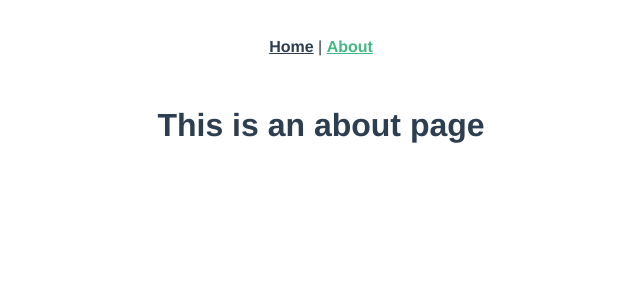
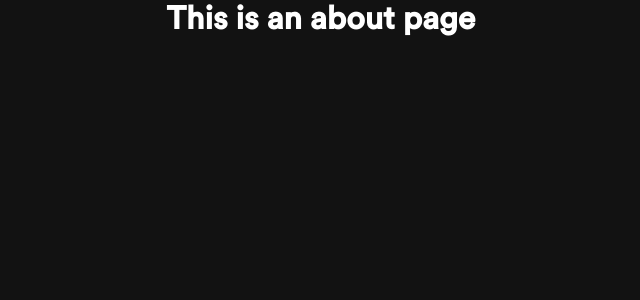
Before and after one commit to ekzGuille/stopify, a Vue app in the folder client/: page /about in a window 1280 px wide. Shown: the top 300 px of the page, without its empty margins (319-959 px from the left). Built offline with nearby package versions, Linux system fonts and the light colour scheme.

Commit message:
Added: * Login btn (TODO Logic) * Header (WIP) * Home (No logged info)
Changes on other files

```diff
--- a/client/package.json
+++ b/client/package.json
@@ -3,6 +3,7 @@
   "version": "0.1.0",
   "private": true,
   "scripts": {
+    "start": "npm run serve",
     "serve": "vue-cli-service serve",
     "build": "vue-cli-service build",
     "lint": "vue-cli-service lint"
--- a/client/src/App.vue
+++ b/client/src/App.vue
@@ -1,20 +1,48 @@
 <template>
   <div id="app">
-    <div id="nav">
+    <!-- <div id="nav">
       <router-link to="/">Home</router-link> |
       <router-link to="/about">About</router-link>
-    </div>
-    <router-view/>
+    </div>-->
+    <router-view />
   </div>
 </template>
 
 <style lang="scss">
+@import './variables/_variables.scss';
+
+@font-face {
+  font-family: "CircularStd-Medium";
+  src: url("./assets/fonts/CircularStd-Medium.eot"); /* IE9 Compat Modes */
+  src: url("./assets/fonts/CircularStd-Medium.eot?#iefix") format("embedded-opentype"), /* IE6-IE8 */
+    url("./assets/fonts/CircularStd-Medium.otf") format("opentype"), /* Open Type Font */
+    url("./assets/fonts/CircularStd-Medium.svg") format("svg"), /* Legacy iOS */
+    url("./assets/fonts/CircularStd-Medium.ttf") format("truetype"), /* Safari, Android, iOS */
+    url("./assets/fonts/CircularStd-Medium.woff") format("woff"), /* Modern Browsers */
+    url("./assets/fonts/CircularStd-Medium.woff2") format("woff2"); /* Modern Browsers */
+  font-weight: normal;
+  font-style: normal;
+}
+
+* {
+  background-color: $color-sp-background-dark;
+  color: $color-white;
+  font-family: CircularStd-Medium, Helvetica Neue, Helvetica,
+  Arial, Hiragino Kaku Gothic Pro, Meiryo,MS Gothic, sans-serif;
+  margin: 0;
+  padding: 0;
+  -moz-user-select: none;
+  -webkit-user-select: none;
+}
+
 #app {
   font-family: Avenir, Helvetica, Arial, sans-serif;
   -webkit-font-smoothing: antialiased;
   -moz-osx-font-smoothing: grayscale;
   text-align: center;
-  color: #2c3e50;
+  color: $color-vue-dark;
+  width: 100vw;
+  height: 100vh;
 }
 
 #nav {
@@ -22,10 +50,10 @@
 
   a {
     font-weight: bold;
-    color: #2c3e50;
+    color: $color-vue-dark;
 
     &.router-link-exact-active {
-      color: #42b983;
+      color: $color-vue-green;
     }
   }
 }
--- a/client/src/components/HelloWorld.vue
+++ b/client/src/components/HelloWorld.vue
@@ -1,34 +1,6 @@
 <template>
   <div class="hello">
     <h1>{{ msg }}</h1>
-    <p>
-      For a guide and recipes on how to configure / customize this project,<br>
-      check out the
-      <a href="https://cli.vuejs.org" target="_blank" rel="noopener">vue-cli documentation</a>.
-    </p>
-    <h3>Installed CLI Plugins</h3>
-    <ul>
-      <li><a href="https://github.com/vuejs/vue-cli/tree/dev/packages/%40vue/cli-plugin-babel" target="_blank" rel="noopener">babel</a></li>
-      <li><a href="https://github.com/vuejs/vue-cli/tree/dev/packages/%40vue/cli-plugin-typescript" target="_blank" rel="noopener">typescript</a></li>
-      <li><a href="https://github.com/vuejs/vue-cli/tree/dev/packages/%40vue/cli-plugin-router" target="_blank" rel="noopener">router</a></li>
-      <li><a href="https://github.com/vuejs/vue-cli/tree/dev/packages/%40vue/cli-plugin-eslint" target="_blank" rel="noopener">eslint</a></li>
-    </ul>
-    <h3>Essential Links</h3>
-    <ul>
-      <li><a href="https://vuejs.org" target="_blank" rel="noopener">Core Docs</a></li>
-      <li><a href="https://forum.vuejs.org" target="_blank" rel="noopener">Forum</a></li>
-      <li><a href="https://chat.vuejs.org" target="_blank" rel="noopener">Community Chat</a></li>
-      <li><a href="https://twitter.com/vuejs" target="_blank" rel="noopener">Twitter</a></li>
-      <li><a href="https://news.vuejs.org" target="_blank" rel="noopener">News</a></li>
-    </ul>
-    <h3>Ecosystem</h3>
-    <ul>
-      <li><a href="https://router.vuejs.org" target="_blank" rel="noopener">vue-router</a></li>
-      <li><a href="https://vuex.vuejs.org" target="_blank" rel="noopener">vuex</a></li>
-      <li><a href="https://github.com/vuejs/vue-devtools#vue-devtools" target="_blank" rel="noopener">vue-devtools</a></li>
-      <li><a href="https://vue-loader.vuejs.org" target="_blank" rel="noopener">vue-loader</a></li>
-      <li><a href="https://github.com/vuejs/awesome-vue" target="_blank" rel="noopener">awesome-vue</a></li>
-    </ul>
   </div>
 </template>
 
--- a/client/src/components/header/Header.vue
+++ b/client/src/components/header/Header.vue
@@ -1,14 +1,32 @@
 <template>
-  <h2>Header component</h2>
+  <div class="nav">
+    hola
+    <Login></Login>
+  </div>
 </template>
 
-<script>
+<script lang="ts">
+import { Component, Vue } from 'vue-property-decorator';
+import Login from '../login/Login.vue';
+
+@Component({
+  components: {
+    Login,
+  },
+})
 export default class Header extends Vue {
-
 }
 
 </script>
 
 <style lang="scss">
+@import './../../variables/_variables.scss';
 
+.nav {
+  background-color: $color-sp-grey;
+  height: 8vh;
+  display: flex;
+  justify-content: center;
+  align-items: center;
+}
 </style>
--- /dev/null
+++ b/client/src/components/login/Login.vue
@@ -0,0 +1,31 @@
+<template>
+  <div class="login-btn">Login</div>
+</template>
+
+<script lang="ts">
+import { Component, Vue } from 'vue-property-decorator';
+
+@Component
+export default class Login extends Vue {}
+</script>
+
+<style lang="scss" scoped>
+@import './../../variables/_variables.scss';
+
+.login-btn {
+  text-transform: uppercase;
+  background-color: $color-sp-light-green;
+  font-weight: bold;
+  border-radius: 500px;
+  // TODO: parametrizar estas propiedades por props
+  font-size: 1.1rem;
+  padding: 12px;
+  width: 110px;
+}
+
+.login-btn:hover {
+  cursor: pointer;
+  transform: scale(1.02);
+  transition: all 0.1s ease-in-out;
+}
+</style>
--- a/client/src/views/Home.vue
+++ b/client/src/views/Home.vue
@@ -1,18 +1,47 @@
 <template>
   <div class="home">
-    <img alt="Vue logo" src="../assets/logo.png">
-    <HelloWorld msg="Welcome to Your Vue.js App"/>
+    <Header></Header>
+    <main>
+      <div class="content">
+        <span>Inicia sesión para disfurtar de todas las características</span>
+        <Login></Login>
+      </div>
+    </main>
   </div>
 </template>
 
 <script>
 // @ is an alias to /src
-import HelloWorld from '@/components/HelloWorld.vue';
+import Header from '@/components/header/Header.vue';
+import Login from '@/components/login/Login.vue';
 
 export default {
   name: 'Home',
   components: {
-    HelloWorld,
+    Header,
+    Login,
   },
 };
+// https://class-component.vuejs.org/guide/class-component.html
 </script>
+
+<style lang="scss" scoped>
+
+main {
+  display: flex;
+  align-items: center;
+  justify-content: center;
+  height: 80vh;
+
+  div.content {
+    display: flex;
+    flex-direction: column;
+    align-items: center;
+
+    span {
+      font-size: 1.8rem;
+      margin: 5% 0;
+    }
+  }
+}
+</style>
```
Also changed, not shown: client/src/components/search/Search.vue (+6 -3 lines), client/src/components/song/Song.vue (+6 -3 lines), client/.eslintrc.js.
